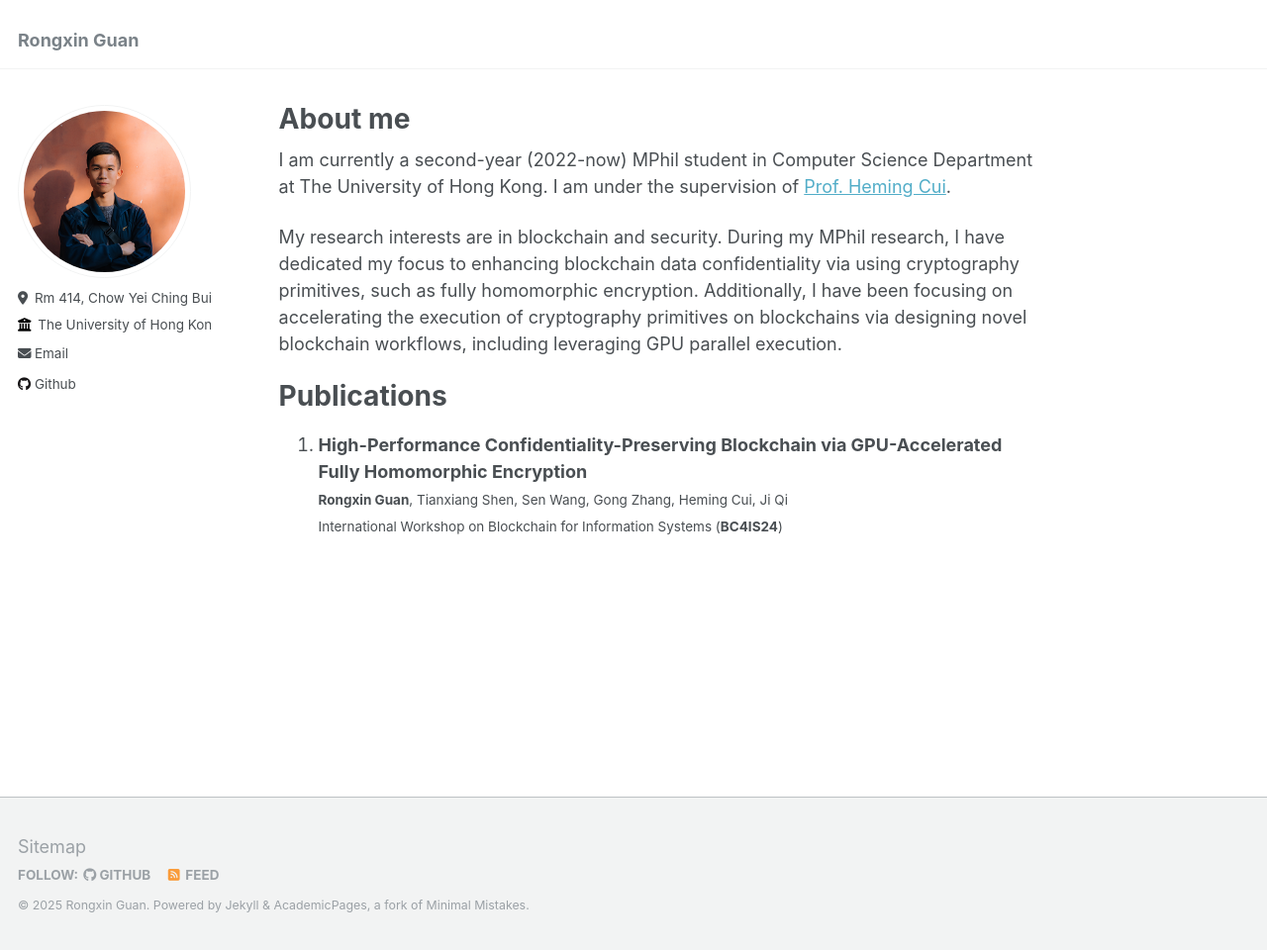
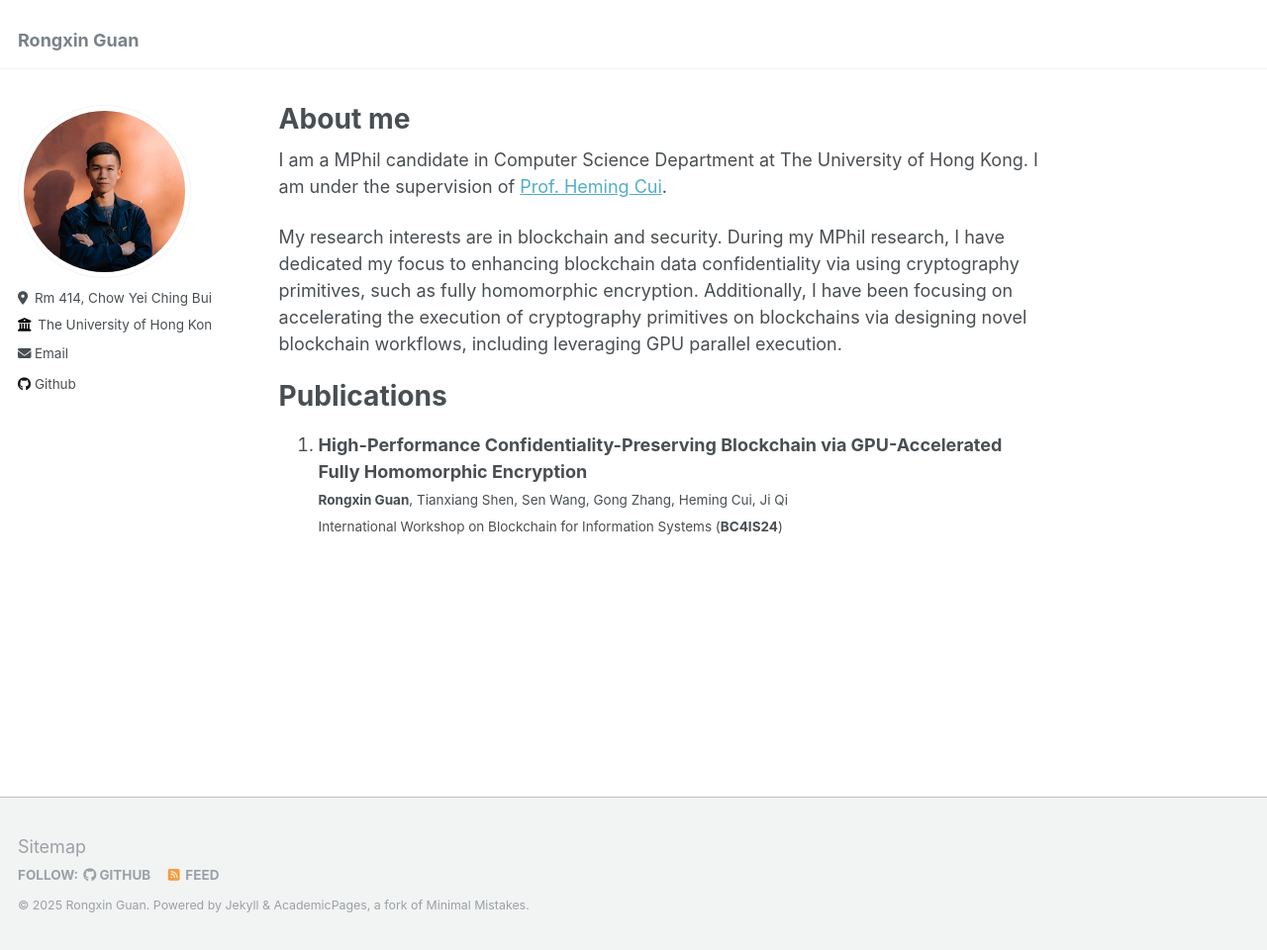
Before and after one commit to GwanWingYan/GwanWingYan.github.io, a Jekyll site: the page built from _pages/about.md, in a window 1280 px wide and 960 px high. Shown: the whole window at 99% size. Built offline with Jekyll 4.4.1, drawn with Linux system fonts in a browser that asks for light colours.

Commit message:
Update about.md

```diff
--- a/_pages/about.md
+++ b/_pages/about.md
@@ -7,7 +7,7 @@ redirect_from:
   - /about.html
 ---
 
-I am currently a second-year (2022-now) MPhil student in Computer Science Department at The University of Hong Kong.
+I am a MPhil candidate in Computer Science Department at The University of Hong Kong.
 I am under the supervision of [Prof. Heming Cui](https://i.cs.hku.hk/~heming/).
 
 My research interests are in blockchain and security.
```
